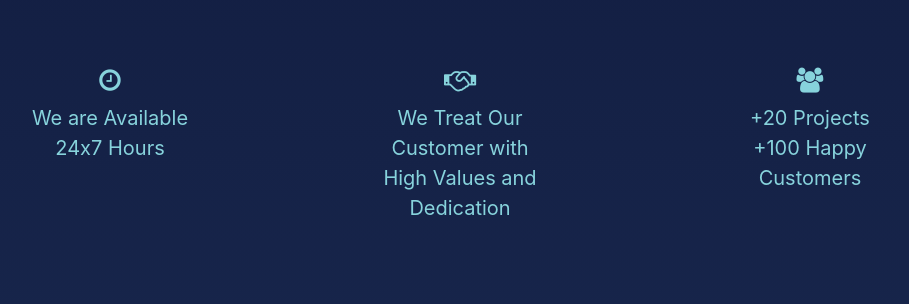
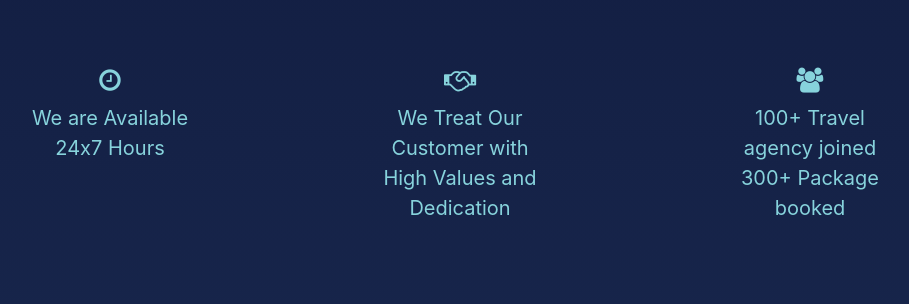
Before and after one commit to iamsaptorshe07/TRAVMAKS-Old, a Django app: page /about-us in a window 1280 px wide. Shown: the part 1366-1670 px from the top of the page, without its empty margins (225-1134 px from the left). Run offline with Django 3.2, Linux system fonts and the light colour scheme; parts of the project's set-up code (start-up, migrations or seed data) failed here and were passed over; some libraries are stand-ins or nearby versions.

Commit message:
TRAVMAKS

```diff
--- a/templates/home_app/aboutus.html
+++ b/templates/home_app/aboutus.html
@@ -449,8 +449,8 @@ href="https://stackpath.bootstrapcdn.com/bootstrap/4.5.2/css/bootstrap.min.css">
                 </span>
                 <span class="box">
                     <i class="fa fa-users" aria-hidden="true"></i>
-                    <p>+20 Projects</p>
-                    <p>+100 Happy Customers</p>
+                    <p>100+ Travel agency joined</p>
+                    <p>300+ Package booked </p>
                 </span>
             </div>
         </div>
```
